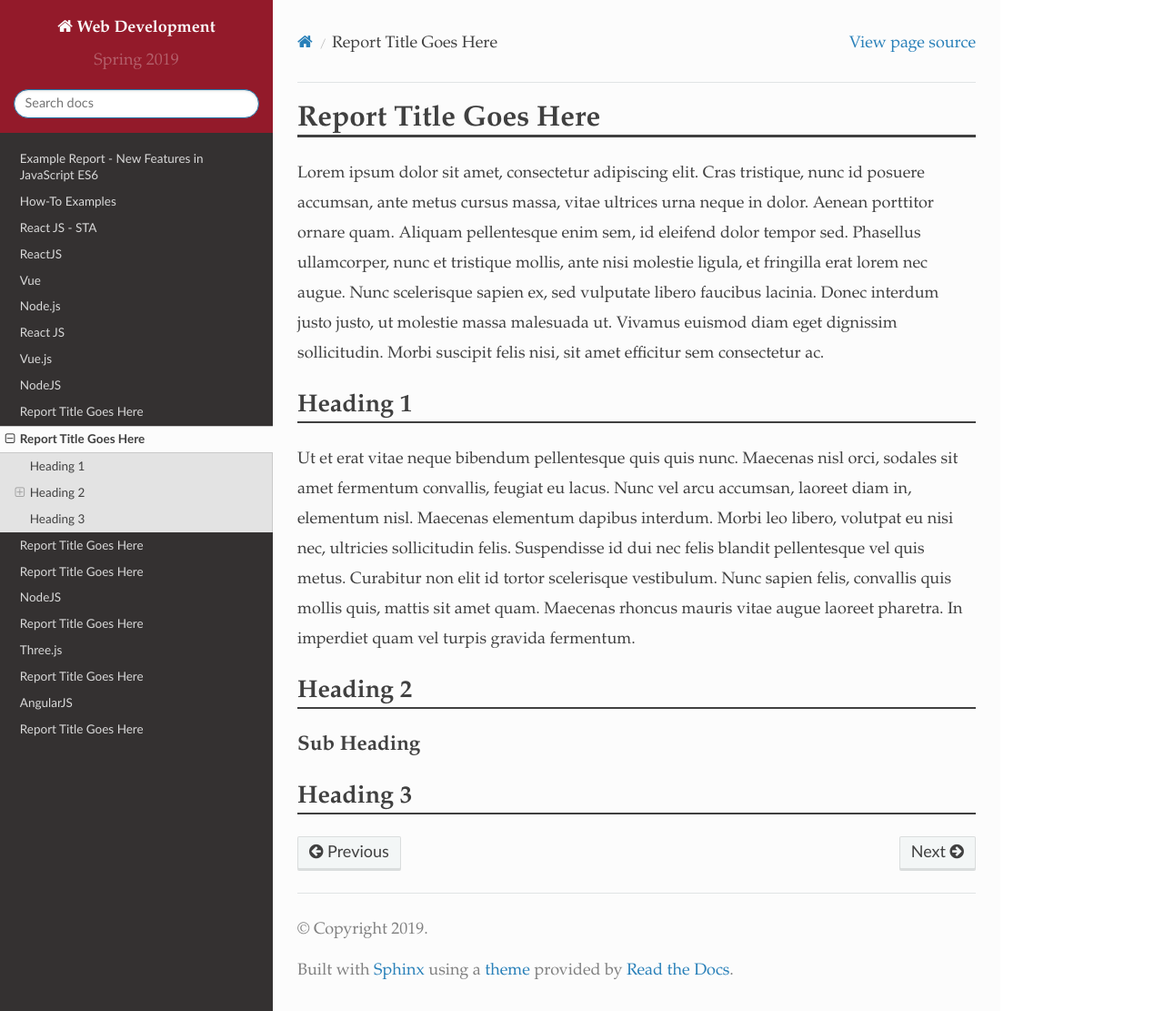
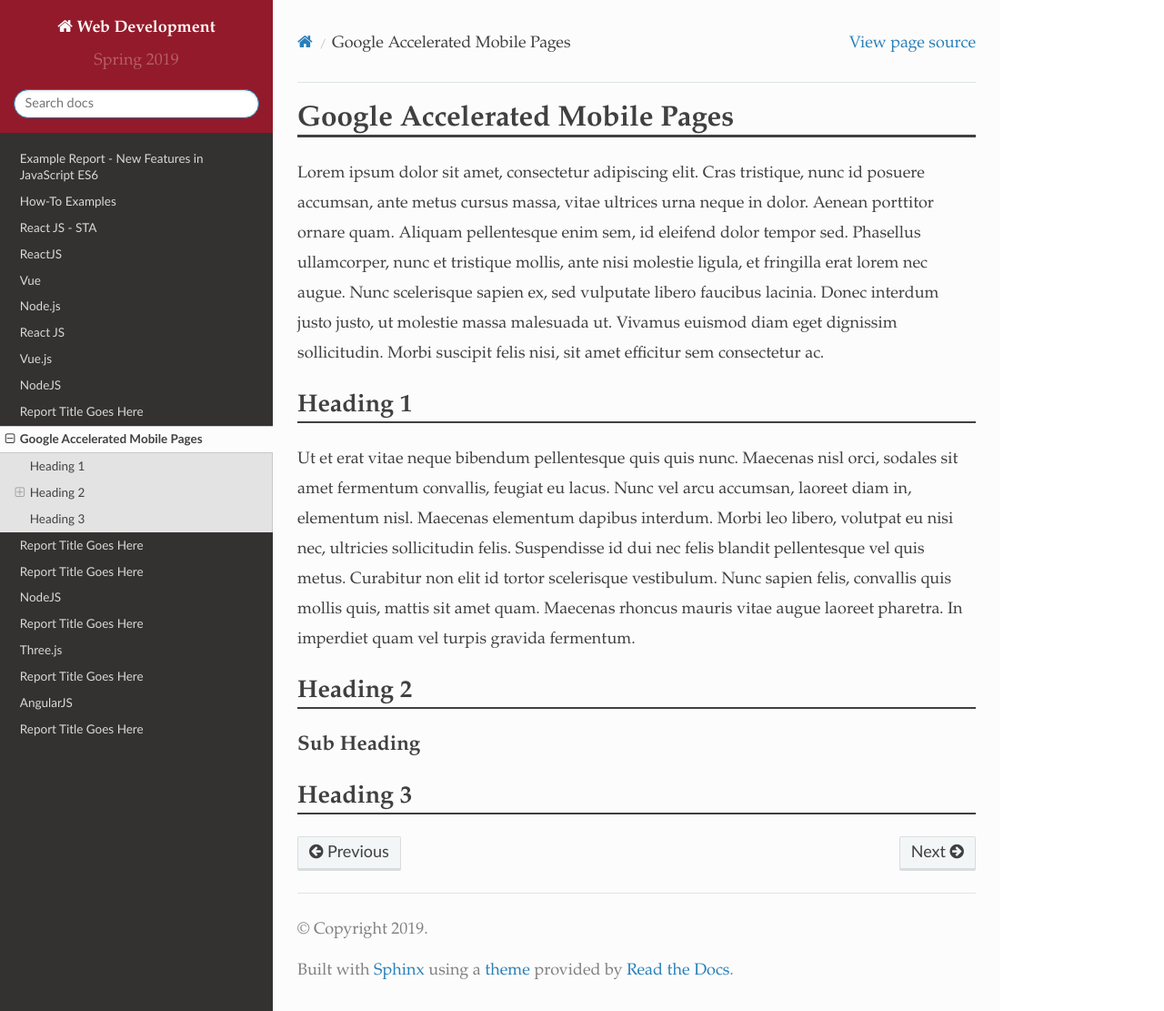
Before and after one commit to pvcraven/2019_spring_web_dev, a Sphinx documentation site: the page built from source/final/knouse/index.rst, in a window 1280 px wide and 1111 px high. Shown: the whole window at 91% size. Built offline with Sphinx 7.4.7 and the Read the Docs theme 2.0.0, drawn with Linux system fonts in a browser that asks for light colours.

Commit message:
Erik commit

```diff
--- a/source/final/knouse/index.rst
+++ b/source/final/knouse/index.rst
@@ -1,4 +1,4 @@
-Report Title Goes Here
+Google Accelerated Mobile Pages
 ======================
 
 Lorem ipsum dolor sit amet, consectetur adipiscing elit. Cras tristique, nunc
```
